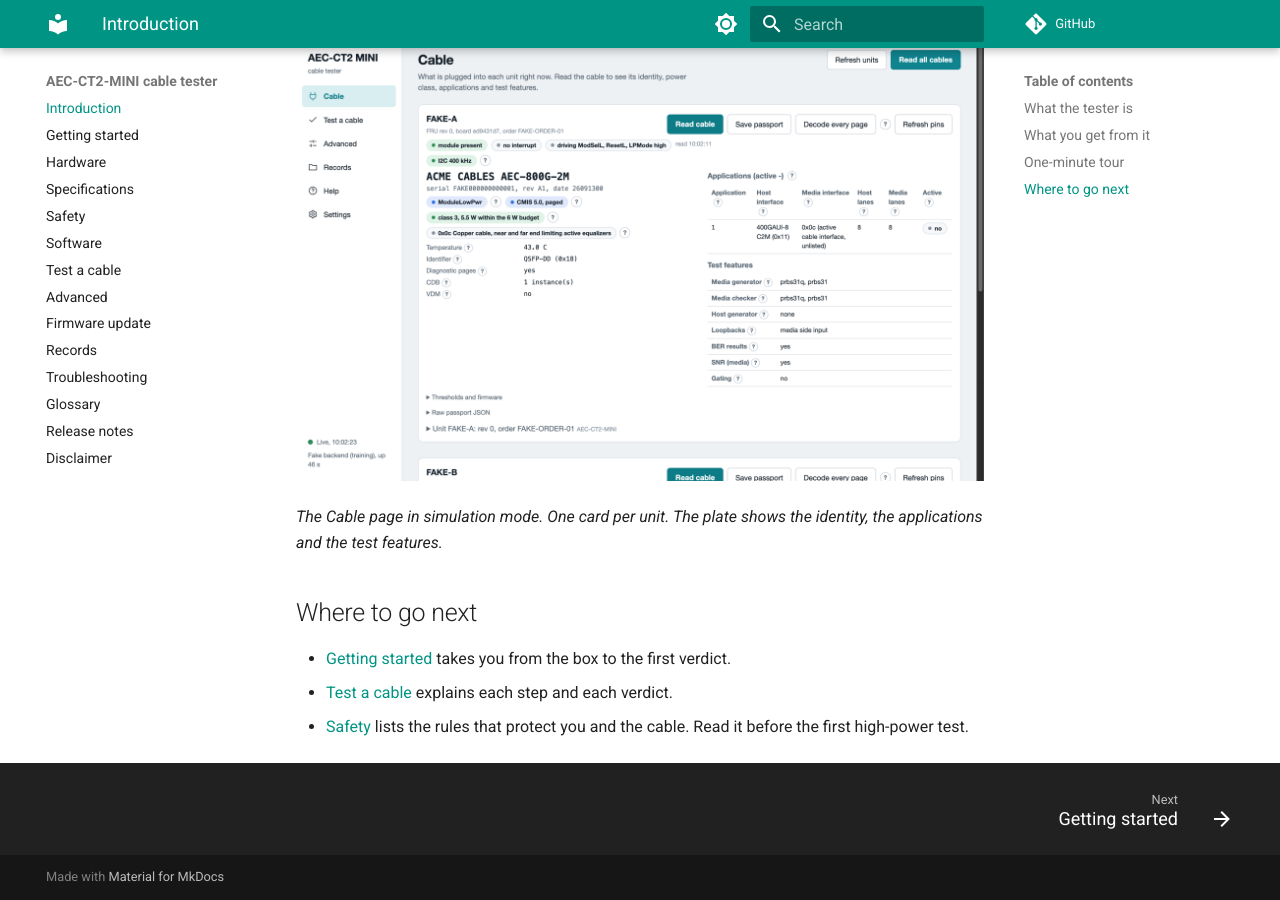
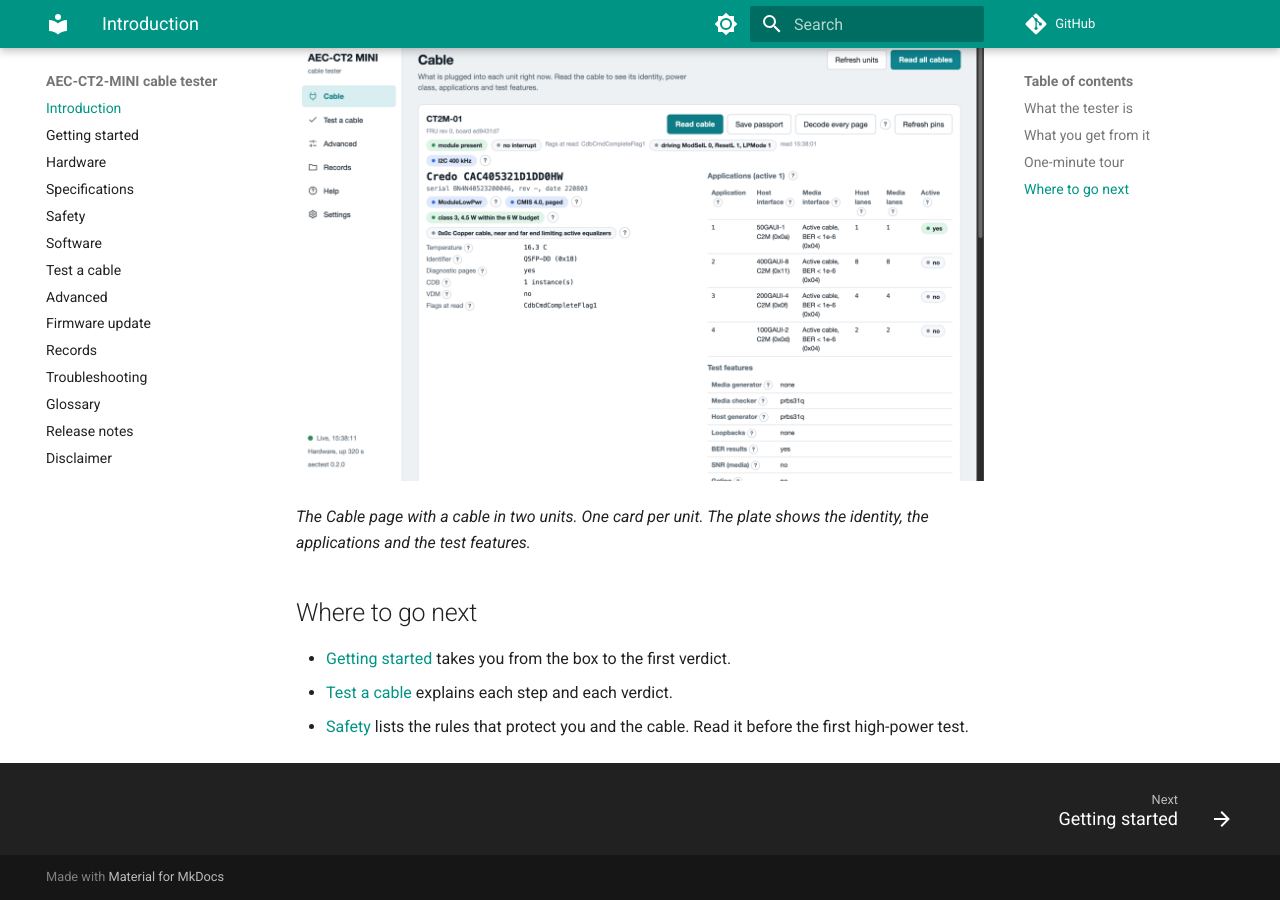
Before and after one commit to vppillai/aec-ct2-mini, an MkDocs documentation site: the page built from docs/index.md, in a window 1280 px wide and 900 px high, scrolled down 1294 px. Built offline with MkDocs 1.6.1 and Material for MkDocs 9.7.7, drawn with Linux system fonts in a browser that asks for light colours; comment, search, counter and statistics services are not loaded.

Commit message:
Docs 0.2.0: the nine UI screenshots recaptured (the Cable, Advanced, Firmware, Help and Settings pages on two real units with a cable; the guided test and the Records page in simulation mode; the chip reads Simulated units), the troubleshooting row for a dark PC light after a plug-in

```diff
--- a/docs/index.md
+++ b/docs/index.md
@@ -33,7 +33,7 @@ The software opens in your browser. The left side has six pages.
 
 ![The Cable page with one cable read](images/ui_cable.png)
 
-*The Cable page in simulation mode. One card per unit. The plate shows the identity, the applications and the test features.*
+*The Cable page with a cable in two units. One card per unit. The plate shows the identity, the applications and the test features.*
 
 ## Where to go next
 
```
Also changed, not shown: docs/advanced.md (+1 -1 lines), docs/firmware-update.md (+1 -1 lines), docs/hardware.md (+1 -1 lines), docs/software.md (+2 -2 lines), docs/troubleshooting.md (+1 -0 lines), docs/images/ui_advanced.png, docs/images/ui_cable.png, docs/images/ui_firmware.png, docs/images/ui_help.png, docs/images/ui_records.png, docs/images/ui_settings.png, docs/images/ui_test_running.png, docs/images/ui_test_setup.png, docs/images/ui_test_verdict.png.
